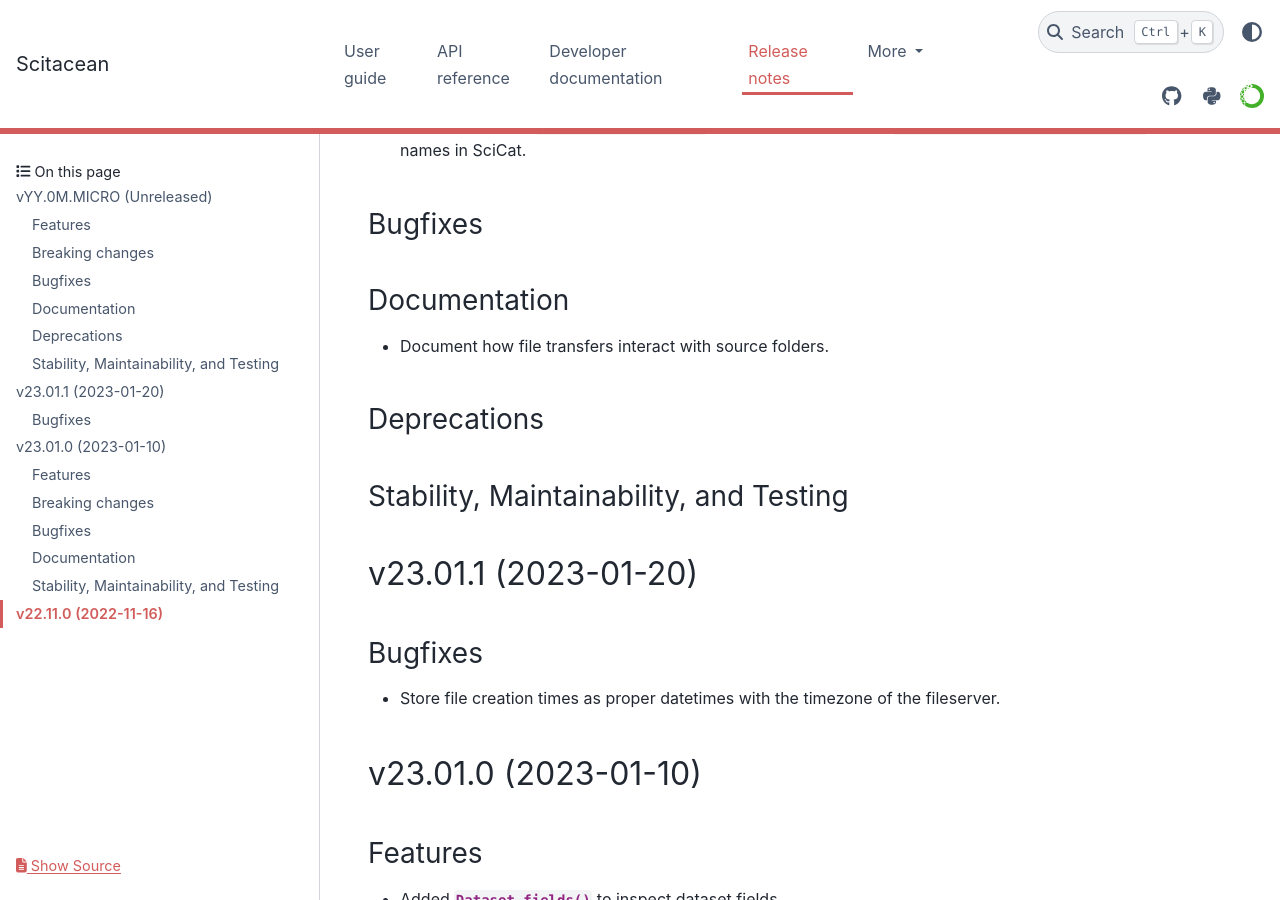
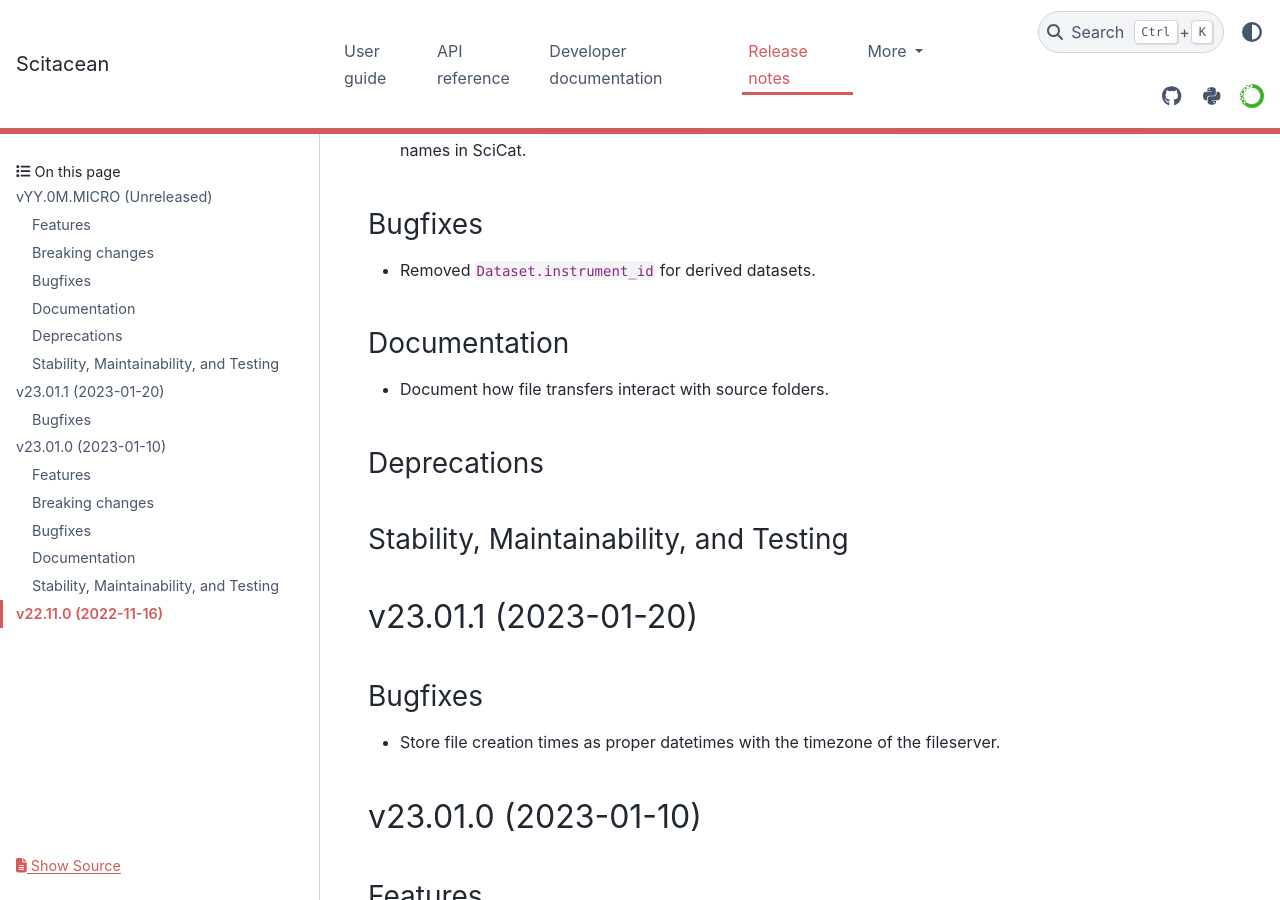
Before and after one commit to SciCatProject/scitacean, a Sphinx documentation site: the page built from docs/release-notes.rst, in a window 1280 px wide and 900 px high, scrolled down 532 px. Built offline with Sphinx 7.4.7 and the PyData theme 0.15.4, drawn with Linux system fonts in a browser that asks for light colours; the version number could not be read and is left out.

Commit message:
Add release note

```diff
--- a/docs/release-notes.rst
+++ b/docs/release-notes.rst
@@ -46,6 +46,8 @@ Breaking changes
 
 Bugfixes
 ~~~~~~~~
+
+* Removed ``Dataset.instrument_id`` for derived datasets.
 
 Documentation
 ~~~~~~~~~~~~~
```
